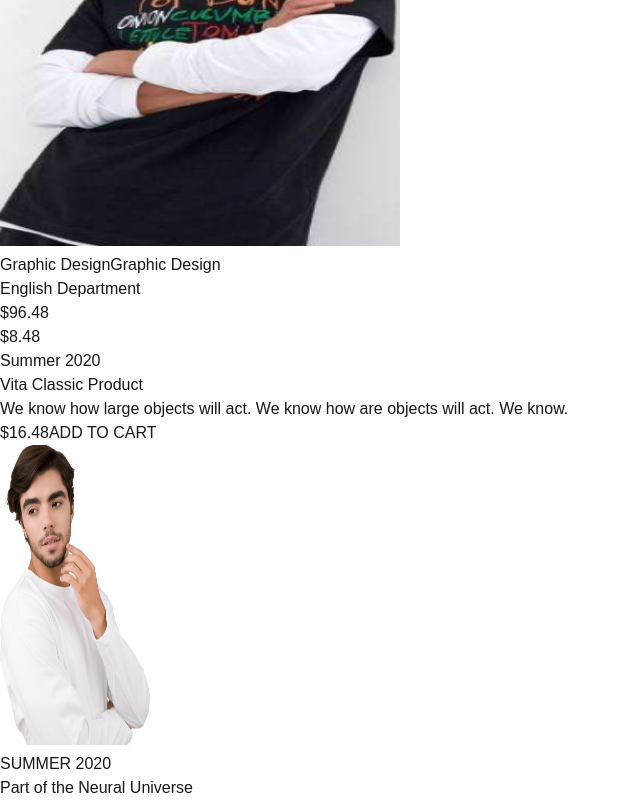
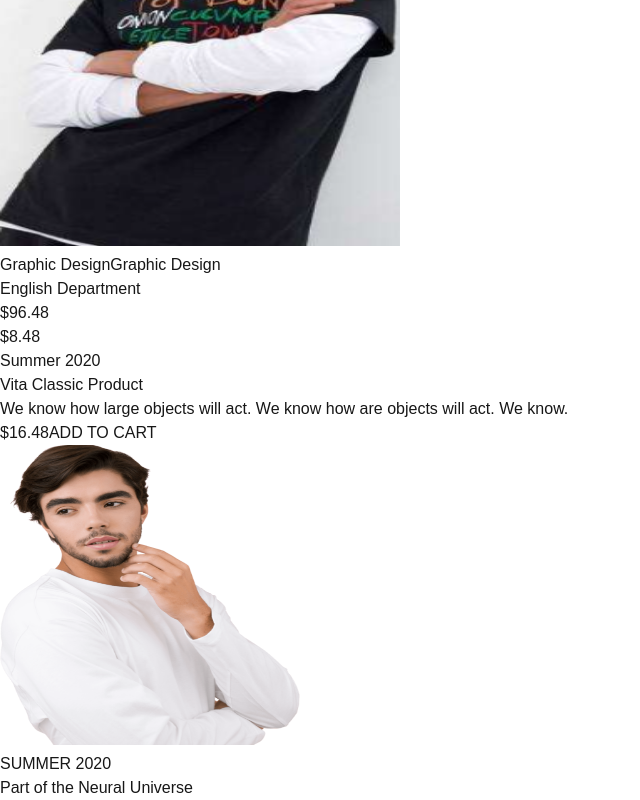
Before and after one commit to Zartaj2024/E-commerce-website-, a Next.js app: page / in a window 1280 px wide. Shown: the part 11200-12000 px from the top of the page, without its empty margins (0-640 px from the left). Built offline with nearby package versions, Linux system fonts and the light colour scheme.

Commit message:
Update vitaClassicProduct.tsx

```diff
--- a/src/app/components/vitaClassicProduct.tsx
+++ b/src/app/components/vitaClassicProduct.tsx
@@ -25,7 +25,7 @@ const VitaClassicProduct = () => {
           <Image
             src="/shop-hero.png"
             alt="Vita Classic Product"
-            width={150}
+            width={300}
             height={300}
             className="w-full h-full "
           />
```
